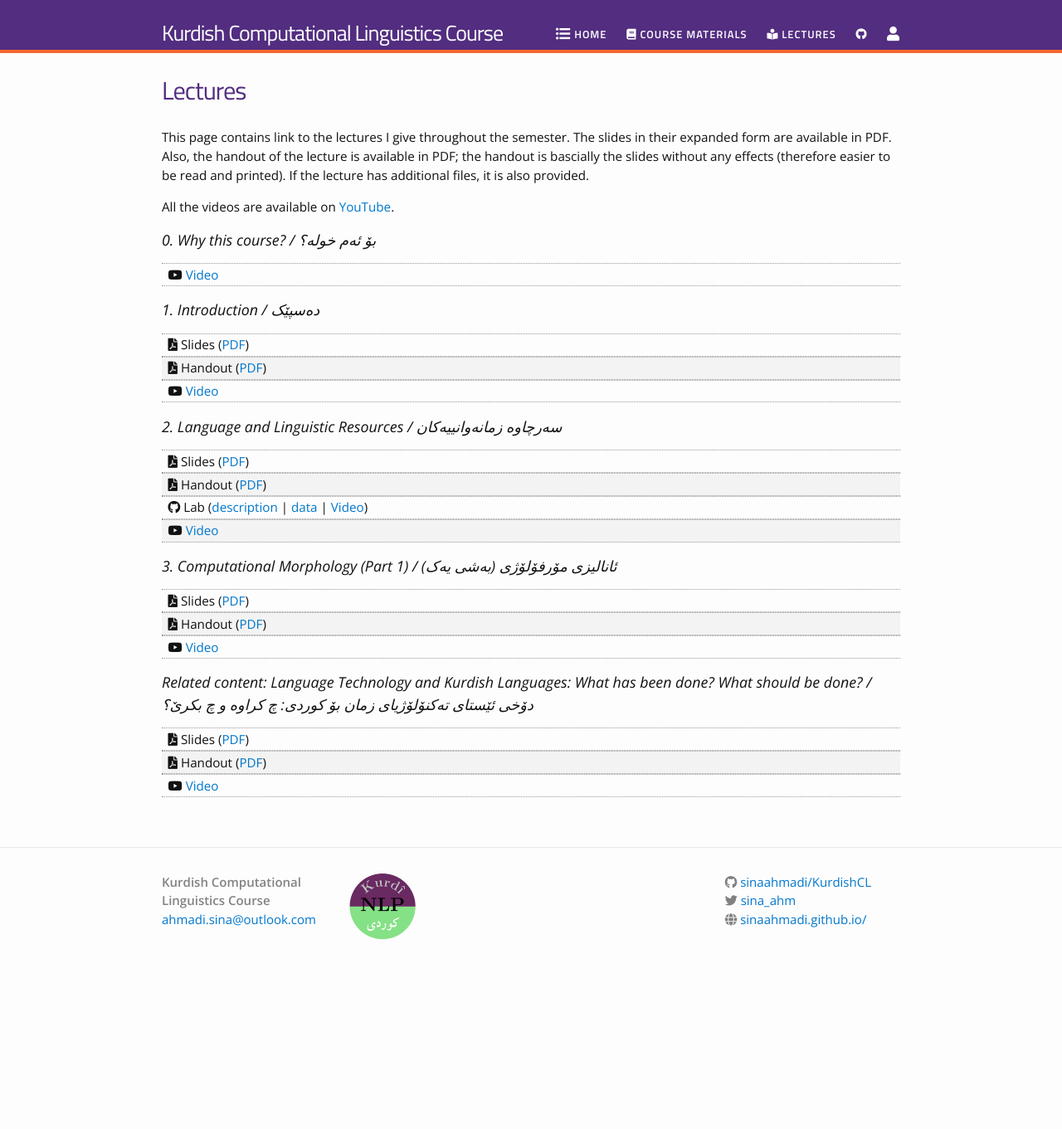
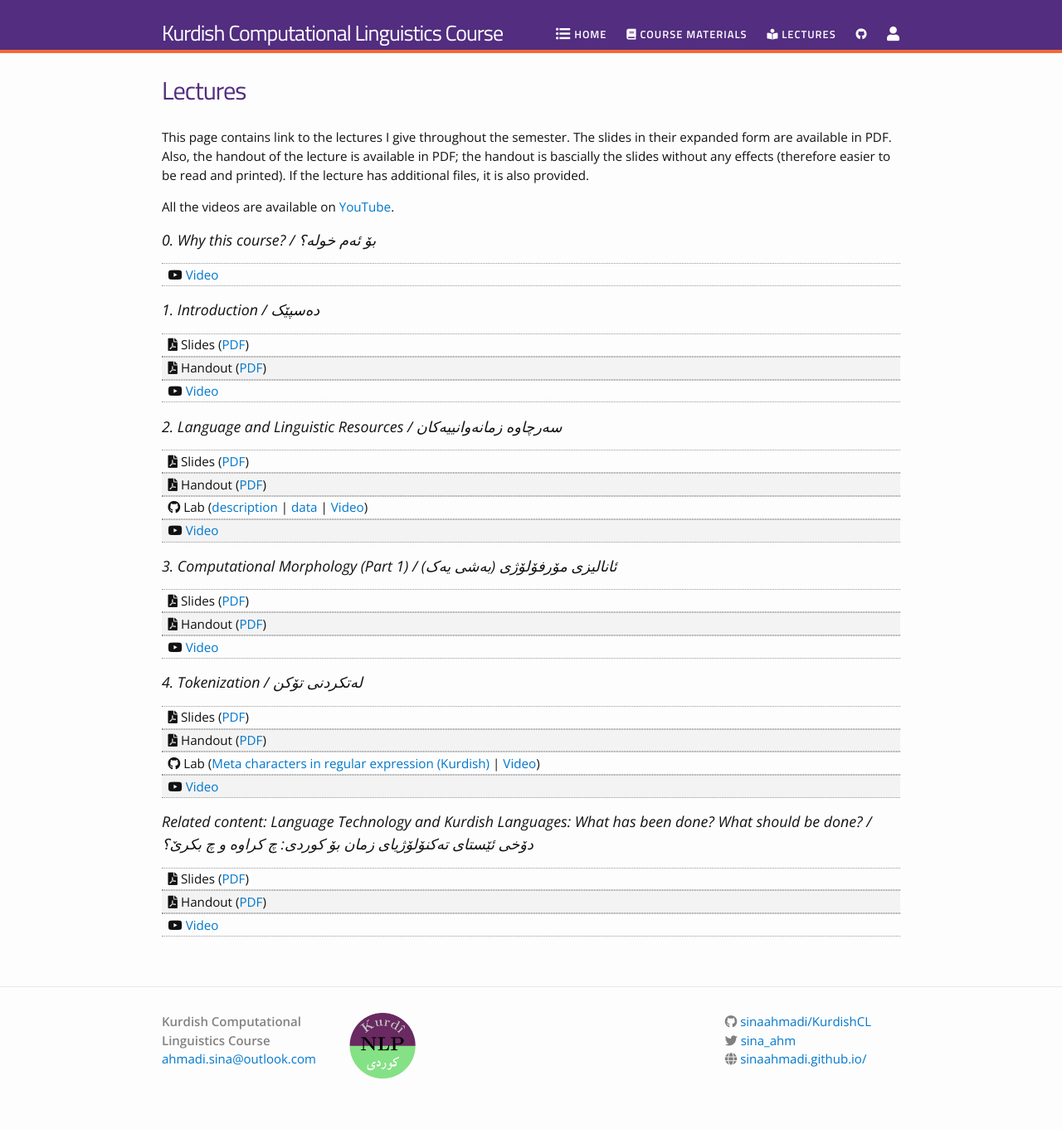
Before and after one commit to sinaahmadi/KurdishCL, a Jekyll site: the page built from docs/lectures.md, in a window 1280 px wide. Shown: the whole page at 83% size. Built offline with Jekyll 4.4.1, drawn with Linux system fonts in a browser that asks for light colours; nearby versions of some CDN libraries; before the commit the page ends 1193 px from its top, so only the background shows below that.

Commit message:
lecture four added

```diff
--- a/docs/lectures.md
+++ b/docs/lectures.md
@@ -53,6 +53,13 @@ All the videos are available on [YouTube](https://www.youtube.com/watch?v=cBuT4O
   <li><i class="fab fa-youtube"></i> <a href="https://youtu.be/C0zoPpqCsaY" target="_blank">Video</a></li>
 </ul>
 
+### 4. Tokenization / لەتکردنی تۆکن
+<ul id="archive">
+  <li><i class="fas fa-file-pdf"></i> Slides (<a href="https://raw.githubusercontent.com/sinaahmadi/KurdishCL/master/lectures/lecture_4.pdf" target="_blank">PDF</a>)</li>
+  <li><i class="fas fa-file-pdf"></i> Handout (<a href="https://raw.githubusercontent.com/sinaahmadi/KurdishCL/master/lectures/lecture_4_handout.pdf" target="_blank">PDF</a>)</li>
+  <li><i class="fab fa-github"></i> Lab (<a href="https://raw.githubusercontent.com/sinaahmadi/KurdishCL/master/labs/meta-characters_regex_Kurdish.pdf" target="_blank">Meta characters in regular expression (Kurdish)</a> | <a href="" target="_blank">Video</a>) </li>
+  <li><i class="fab fa-youtube"></i> <a href="https://youtu.be/0zQHzgpACW4?si=WG1P2_ZUmMszoij_" target="_blank">Video</a></li>
+</ul>
 
 ### Related content: Language Technology and Kurdish Languages: What has been done? What should be done? / دۆخی ئێستای تەکنۆلۆژیای زمان بۆ کوردی: چ کراوە و چ بکرێ؟
 <ul id="archive">
```
Also changed, not shown: 3 other files.
